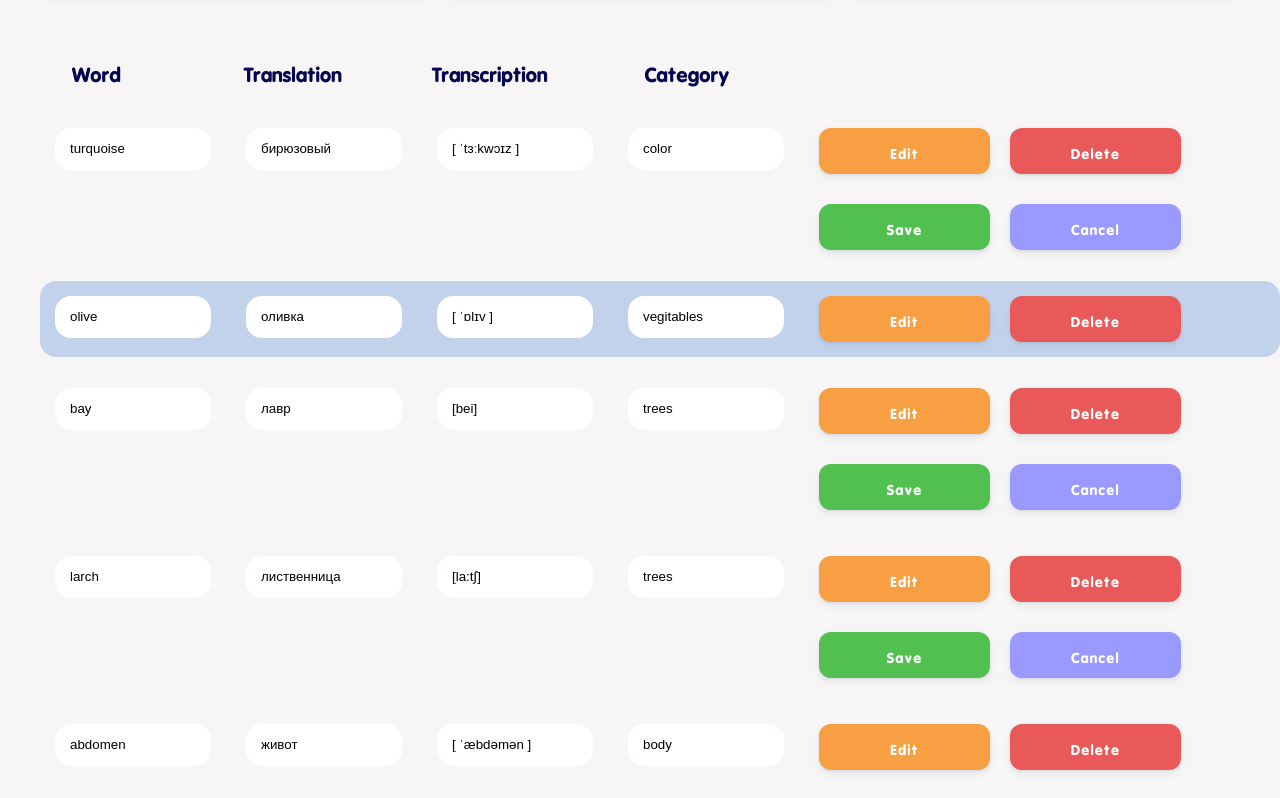
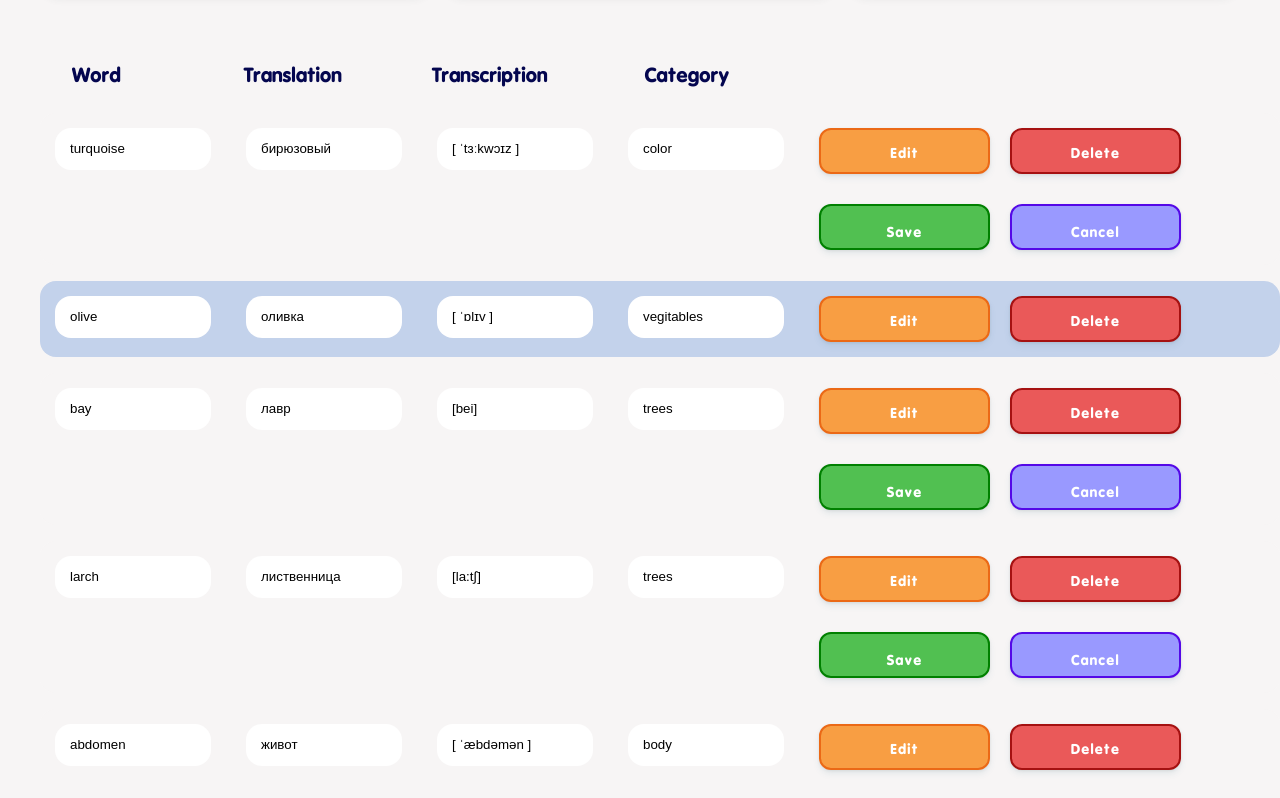
Before and after one commit to RomanovaCute/foreign-words-react, a React (Create React App) app in the folder app/: page / in a window 1280 px wide. Shown: the part 1020-1818 px from the top of the page. Built offline with nearby package versions, Linux system fonts and the light colour scheme.

Commit message:
fix buttons styles

```diff
--- a/app/src/components/list/main/List.jsx
+++ b/app/src/components/list/main/List.jsx
@@ -31,7 +31,9 @@ const InputsList = styled.ul((props) => {
         }
 
         button{
-            display: inline-block;
+            display: flex;
+            justify-content: center;
+            align-items: center;
 	        box-sizing: border-box;
 	        margin: 15px 0 15px 15px;
 	        outline: none;
@@ -64,16 +66,20 @@ const InputsList = styled.ul((props) => {
         }
 
             .save-btn{
+                border: 2px solid green;
                 background-color: #51c051;
                 display: ${display}
             }
             .edit-btn{
+                border: 2px solid #eb6916;
                 background-color: #f89e43;
             }
             .delete-btn{
+                border: 2px solid #a51111;
                 background-color: #ea5959;
             }
             .cancel-btn{
+                border: 2px solid #5408e7;
                 background-color: #9999FF;
                 display: ${display}
             }
```
